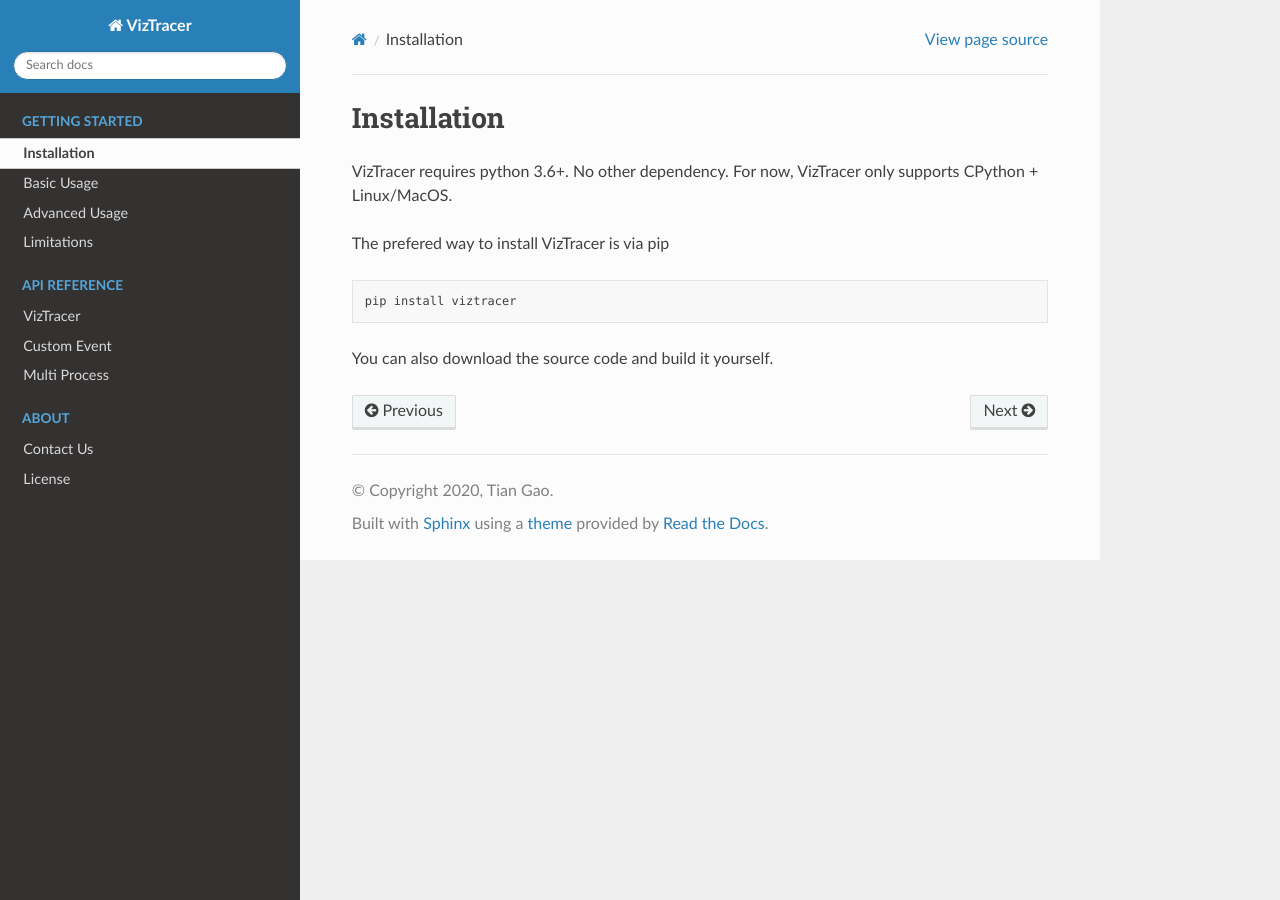
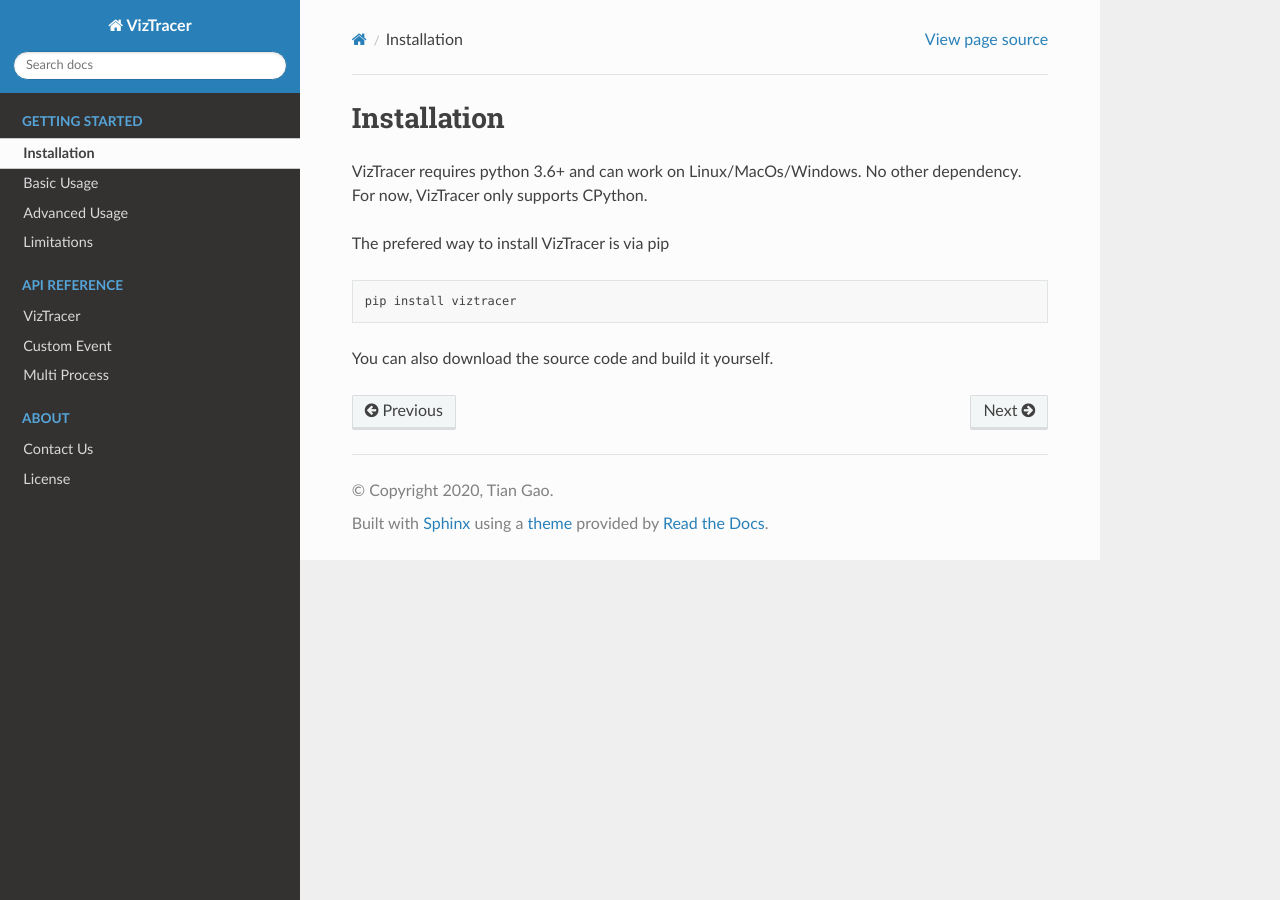
Before and after one commit to gaogaotiantian/viztracer, a Sphinx documentation site: the page built from docs/source/installation.rst, in a window 1280 px wide. Built offline with Sphinx 7.4.7 and the Read the Docs theme 2.0.0, drawn with Linux system fonts in a browser that asks for light colours.

Commit message:
Add docs for windows

```diff
--- a/docs/source/installation.rst
+++ b/docs/source/installation.rst
@@ -1,7 +1,7 @@
 Installation
 ============
 
-VizTracer requires python 3.6+. No other dependency. For now, VizTracer only supports CPython + Linux/MacOS.
+VizTracer requires python 3.6+ and can work on Linux/MacOs/Windows. No other dependency. For now, VizTracer only supports CPython.
 
 The prefered way to install VizTracer is via pip
 
```
Also changed, not shown: README.md (+1 -0 lines), 1 other file.
